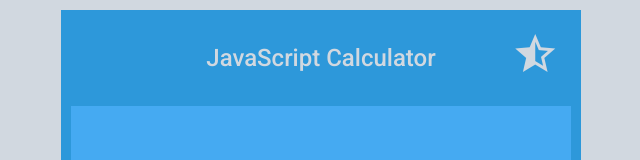
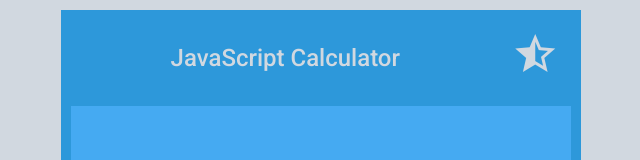
Before and after one commit to markoter/javascript-calculator, a React (Create React App) app: page / in a window 1280 px wide. Shown: the top 160 px of the page, without its empty margins (319-959 px from the left). Built offline with nearby package versions, Linux system fonts and the light colour scheme.

Commit message:
minor css size changes

```diff
--- a/src/index.css
+++ b/src/index.css
@@ -53,11 +53,10 @@ body {
 }
 #calculator #calc-header {
   display: grid;
-  grid-template-columns: 1fr 5fr 1fr;
+  grid-template-columns: 6fr 1fr;
 }
 #calculator #calc-header #calc-name {
   font-size: 1.5rem;
-  grid-column-start: 2;
   text-align: center;
 }
 #calculator #calc-header #theme-btn {
--- a/src/index.scss
+++ b/src/index.scss
@@ -55,11 +55,10 @@ body {
 
   #calc-header {
     display: grid;
-    grid-template-columns: 1fr 5fr 1fr;
+    grid-template-columns: 6fr 1fr;
 
     #calc-name {
       font-size: 1.5rem;
-      grid-column-start: 2;
       text-align: center;
     }
 
```
Also changed, not shown: 1 other file (tests, documents, lock files or other folders).
